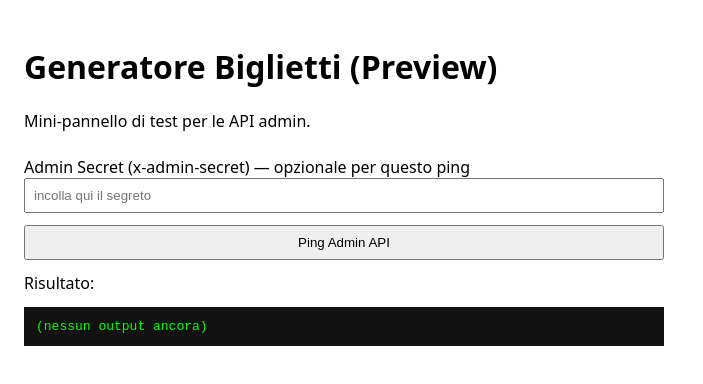
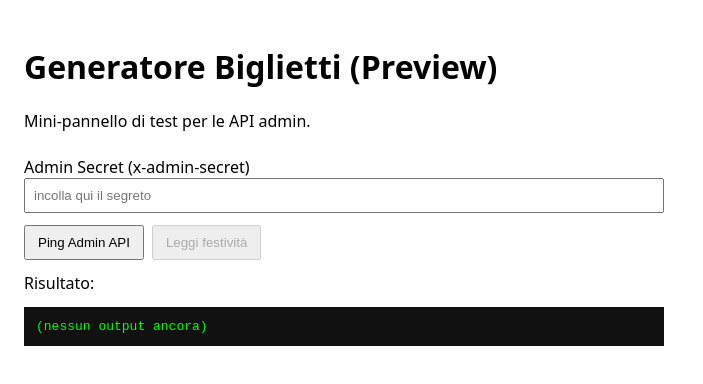
Before and after one commit to edysma/xmas-events-app, a Next.js app: page /admin/generator in a window 1280 px wide. Shown: the top 384 px of the page, without its empty margins (0-703 px from the left). Built offline with nearby package versions, Linux system fonts and the light colour scheme.

Commit message:
Update page.tsx

```diff
--- a/app/admin/generator/page.tsx
+++ b/app/admin/generator/page.tsx
@@ -1,4 +1,3 @@
-// app/admin/generator/page.tsx
 'use client';
 
 import React from 'react';
@@ -8,16 +7,17 @@ export default function Page() {
   const [result, setResult] = React.useState<string>('');
   const [loading, setLoading] = React.useState(false);
 
-  async function handlePing() {
+  async function run(path: string, opts?: RequestInit) {
     setLoading(true);
     setResult('');
     try {
-      const res = await fetch('/api/admin-ping', {
+      const res = await fetch(path, {
         method: 'GET',
         headers: {
-          // Non obbligatoria per /api/admin-ping, ma lasciamo lo schema
-          'x-admin-secret': secret || ''
+          'x-admin-secret': secret || '',
+          ...(opts?.headers || {}),
         },
+        ...opts,
       });
       const text = await res.text();
       setResult(text);
@@ -28,6 +28,16 @@ export default function Page() {
     }
   }
 
+  async function handlePing() {
+    // /api/admin-ping NON richiede il secret, ma lasciamo lo stesso header
+    await run('/api/admin-ping');
+  }
+
+  async function handleHolidays() {
+    // /api/admin/holidays RICHIEDE il secret
+    await run('/api/admin/holidays');
+  }
+
   return (
     <main style={{ padding: 24, fontFamily: 'system-ui, -apple-system, Segoe UI, Roboto, Helvetica, Arial' }}>
       <h1>Generatore Biglietti (Preview)</h1>
@@ -35,7 +45,7 @@ export default function Page() {
 
       <div style={{ marginTop: 24, display: 'grid', gap: 12, maxWidth: 640 }}>
         <label>
-          <div>Admin Secret (x-admin-secret) — opzionale per questo ping</div>
+          <div>Admin Secret (x-admin-secret)</div>
           <input
             type="password"
             placeholder="incolla qui il segreto"
@@ -45,9 +55,14 @@ export default function Page() {
           />
         </label>
 
-        <button onClick={handlePing} disabled={loading} style={{ padding: '8px 12px' }}>
-          {loading ? 'Pinging…' : 'Ping Admin API'}
-        </button>
+        <div style={{ display: 'flex', gap: 8, flexWrap: 'wrap' }}>
+          <button onClick={handlePing} disabled={loading} style={{ padding: '8px 12px' }}>
+            {loading ? 'Eseguo…' : 'Ping Admin API'}
+          </button>
+          <button onClick={handleHolidays} disabled={loading || !secret} style={{ padding: '8px 12px' }}>
+            {loading ? 'Eseguo…' : 'Leggi festività'}
+          </button>
+        </div>
 
         <div>
           <div>Risultato:</div>
```
